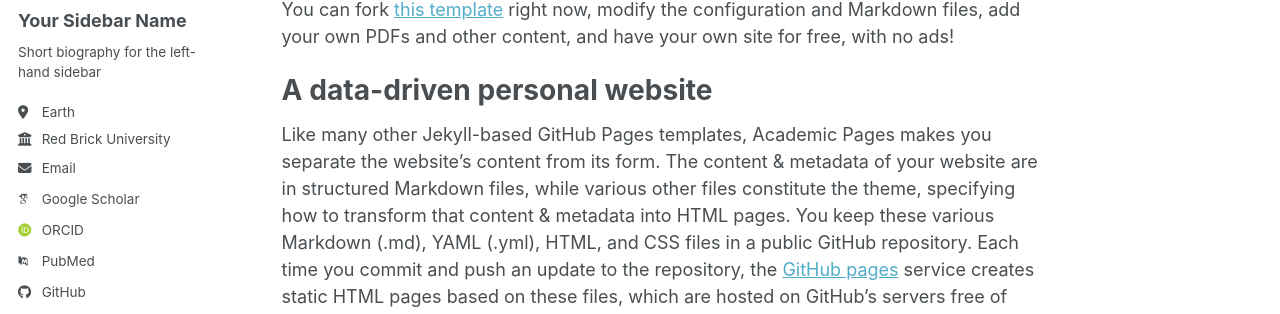
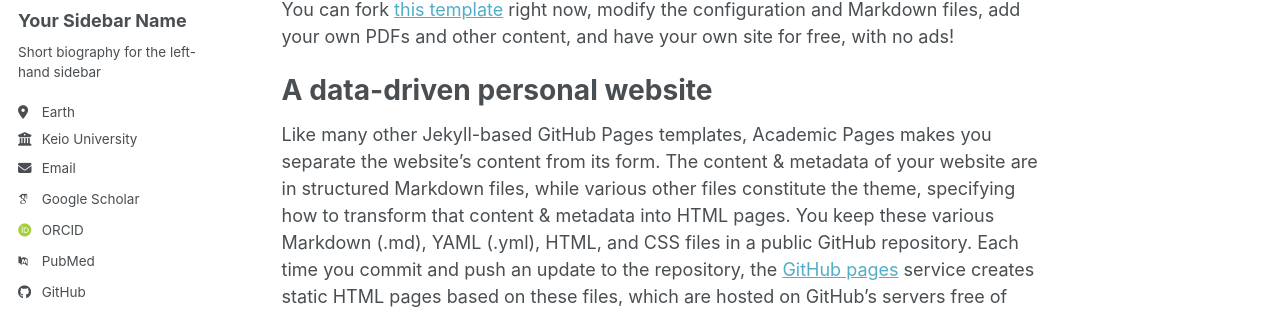
Before and after one commit to akira-takakura/akira-takakura.github.io, a Jekyll site: the page built from _pages/about.md, in a window 1280 px wide. Shown: the part 276-590 px from the top of the page. Built offline with Jekyll 4.4.1, drawn with Linux system fonts in a browser that asks for light colours; some web fonts are replaced; a script bundle is joined from its source files by our own code; library files that are not in the unit come from our copies.

Commit message:
1st day commit

```diff
--- a/_config.yml
+++ b/_config.yml
@@ -28,7 +28,7 @@ author:
   pronouns         : # example: "she/her"
   bio              : "Short biography for the left-hand sidebar"
   location         : "Earth"
-  employer         : "Red Brick University"
+  employer         : "Keio University"
   uri              : # URL
   email            : "takakura@sum.sd.keio.ac.jp"
 
```
